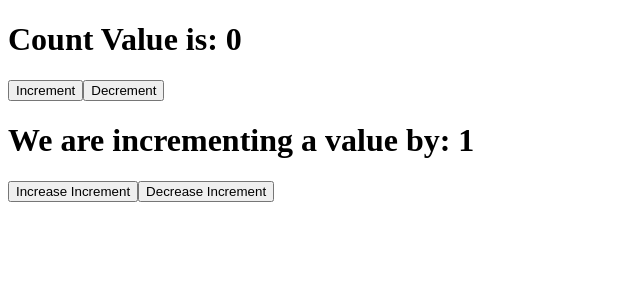
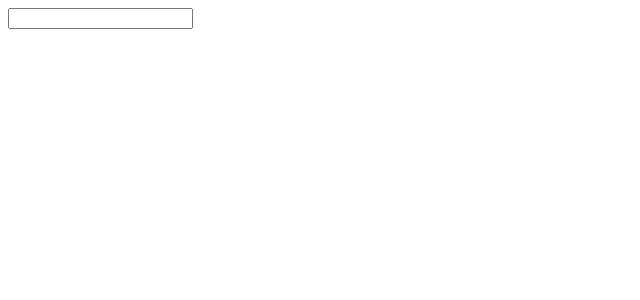
Before and after one commit to wanderer967/reactjourney, a React (Vite) app in the folder reactpro/: page / in a window 1280 px wide. Shown: the top 300 px of the page, without its empty margins (0-640 px from the left). Built offline with nearby package versions, Linux system fonts and the light colour scheme.

Commit message:
handling input fields

```diff
--- a/reactpro/src/App.jsx
+++ b/reactpro/src/App.jsx
@@ -3,10 +3,11 @@
 import ConditionalComponent from "./components/ConditionalCompnent";
 import Message from "./components/Message";
 import Counter from "./components/Counter";
+import Form from "./components/Form";
 function App() {
   return (
     <div className="App">
-      <Counter />
+      <Form />
     </div>
   );
 }
--- a/reactpro/src/components/Code.jsx
+++ b/reactpro/src/components/Code.jsx
@@ -3,6 +3,7 @@
     <div>
       <h1>code everyday</h1>
       <h1>code everynight</h1>
+      <h1>Dont forget to commit on your crazy ass nigga github</h1>
     </div>
   );
 }
--- /dev/null
+++ b/reactpro/src/components/Form.jsx
@@ -0,0 +1,17 @@
+import { useState } from "react";
+
+export default function Form() {
+  const [name, setName] = useState("");
+
+  return (
+    <div>
+      <form>
+        <input
+          onChange={(e) => setName(e.target.value)}
+          type="text"
+          value={name}
+        />
+      </form>
+    </div>
+  );
+}
```
